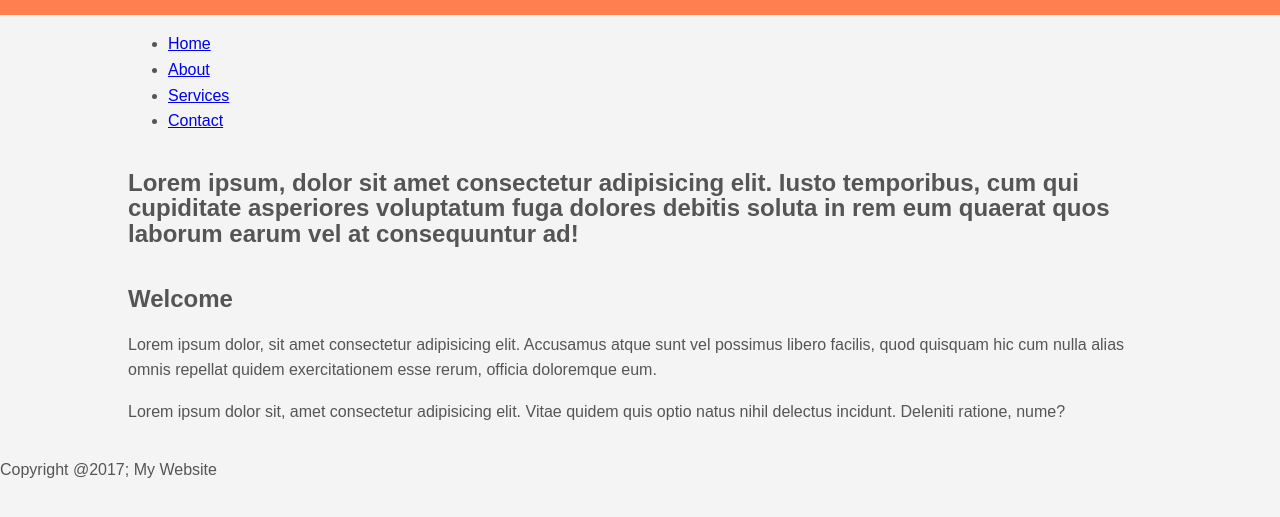
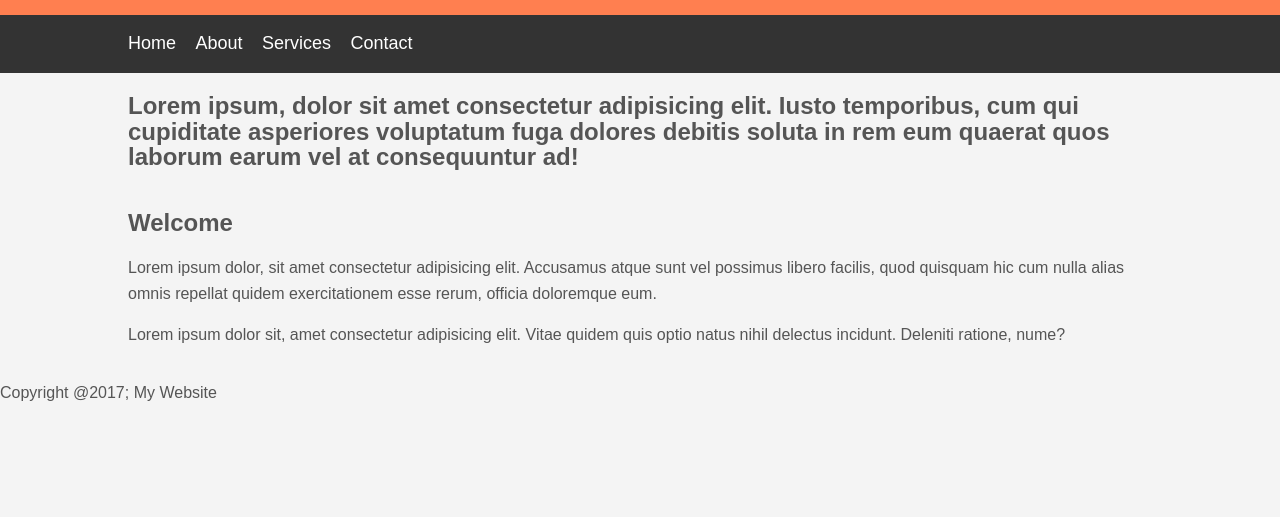
Before and after one commit to JKGills12/cssPractice, a plain HTML site: page myWebsite/index.html in a window 1280 px wide. Shown: the part 53-570 px from the top of the page. Drawn offline with Linux system fonts and the light colour scheme.

Commit message:
updated navbar to display inline and text color and padding.

```diff
--- a/myWebsite/css/style.css
+++ b/myWebsite/css/style.css
@@ -19,3 +19,27 @@ body{
     color: #fff;
 
 }
+
+#navbar{
+    background-color: #333;
+    color:#fff;
+}
+
+#navbar ul{
+    padding:0;
+    list-style: none;
+}
+/* This code will take away the list buttons and padding */
+
+#navbar li{
+    display: inline;
+}
+/* This code will have the nav inline rather than stacked */
+
+#navbar a{
+    color:#fff;
+    text-decoration: none;
+    font-size: 18px;
+    padding-right: 15px;
+}
+/* This code will change the navbar links to have a white text color, change the font size and spacing inbetween links to 15px */
```
